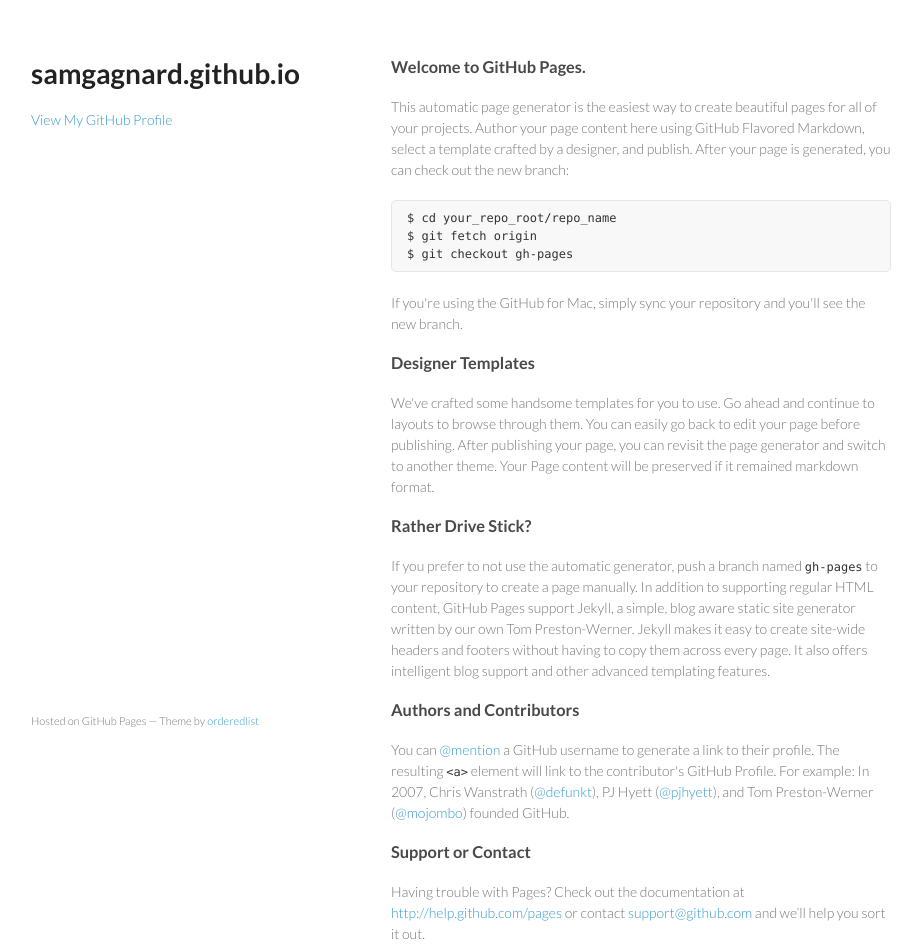
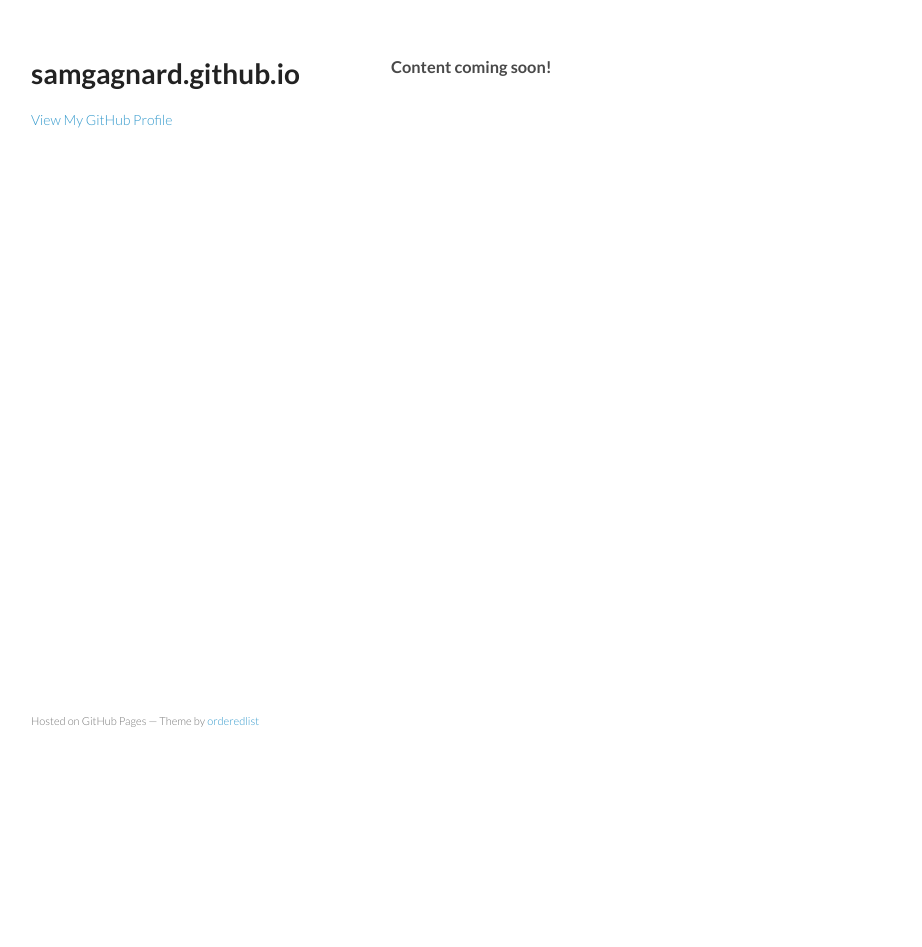
Before and after one commit to samgagnard/samgagnard.github.io, a plain HTML site: page index.html in a window 1280 px wide. Shown: the whole page, without its empty margins (179-1101 px from the left). After the commit the page ends 800 px from the top, so only its background shows below. Drawn offline with Linux system fonts and the light colour scheme.

Commit message:
Initial blank .html setup

```diff
--- a/index.html
+++ b/index.html
@@ -23,32 +23,8 @@
 
       </header>
       <section>
-        <h3>Welcome to GitHub Pages.</h3>
+<h3>Content coming soon!</h3>
 
-<p>This automatic page generator is the easiest way to create beautiful pages for all of your projects. Author your page content here using GitHub Flavored Markdown, select a template crafted by a designer, and publish. After your page is generated, you can check out the new branch:</p>
-
-<pre><code>$ cd your_repo_root/repo_name
-$ git fetch origin
-$ git checkout gh-pages
-</code></pre>
-
-<p>If you're using the GitHub for Mac, simply sync your repository and you'll see the new branch.</p>
-
-<h3>Designer Templates</h3>
-
-<p>We've crafted some handsome templates for you to use. Go ahead and continue to layouts to browse through them. You can easily go back to edit your page before publishing. After publishing your page, you can revisit the page generator and switch to another theme. Your Page content will be preserved if it remained markdown format.</p>
-
-<h3>Rather Drive Stick?</h3>
-
-<p>If you prefer to not use the automatic generator, push a branch named <code>gh-pages</code> to your repository to create a page manually. In addition to supporting regular HTML content, GitHub Pages support Jekyll, a simple, blog aware static site generator written by our own Tom Preston-Werner. Jekyll makes it easy to create site-wide headers and footers without having to copy them across every page. It also offers intelligent blog support and other advanced templating features.</p>
-
-<h3>Authors and Contributors</h3>
-
-<p>You can <a href="https://github.com/blog/821" class="user-mention">@mention</a> a GitHub username to generate a link to their profile. The resulting <code>&lt;a&gt;</code> element will link to the contributor's GitHub Profile. For example: In 2007, Chris Wanstrath (<a href="https://github.com/defunkt" class="user-mention">@defunkt</a>), PJ Hyett (<a href="https://github.com/pjhyett" class="user-mention">@pjhyett</a>), and Tom Preston-Werner (<a href="https://github.com/mojombo" class="user-mention">@mojombo</a>) founded GitHub.</p>
-
-<h3>Support or Contact</h3>
-
-<p>Having trouble with Pages? Check out the documentation at <a href="http://help.github.com/pages">http://help.github.com/pages</a> or contact <a href="mailto:support@github.com">support@github.com</a> and we’ll help you sort it out.</p>
       </section>
       <footer>
         <p><small>Hosted on GitHub Pages &mdash; Theme by <a href="https://github.com/orderedlist">orderedlist</a></small></p>
```
